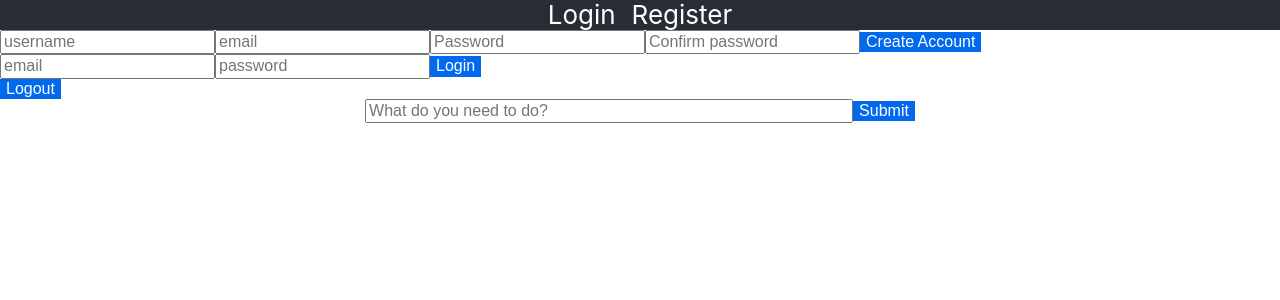
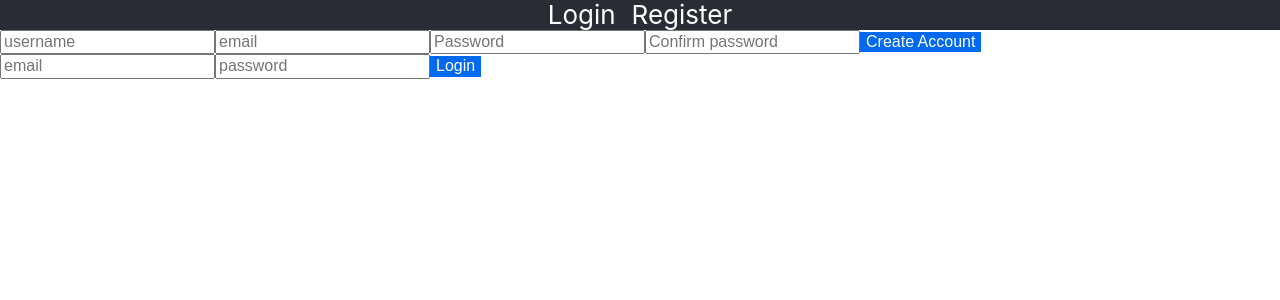
Before and after one commit to stevencschoi/map-todos, a React (Create React App) app: page / in a window 1280 px wide. Shown: the top 300 px of the page. Built offline with nearby package versions, Linux system fonts and the light colour scheme.

Commit message:
render depends on login or not

```diff
--- a/src/App.js
+++ b/src/App.js
@@ -1,4 +1,4 @@
-import React from "react";
+import React, {useState} from "react";
 import axios from "axios";
 import Cookies from "js-cookie";
 import "./App.css";
@@ -8,7 +8,10 @@ import TodoForm from "./components/TodoForm";
 import Login from "./components/Login";
 
 function App() {
+  const [isLogin, setIslogin] = useState(Cookies.get('userId') ? true : false )
+
   const logout = () => {
+    setIslogin(false)
     Cookies.remove("userId");
     axios
       .get(`http://localhost:4000/logout`)
@@ -22,10 +25,10 @@ function App() {
       <header className="App-header">
         <Nav />
       </header>
-      <Register />
-      <Login />
-      <button onClick={logout}>Logout</button>
-      <TodoForm />
+      {!isLogin && <Register setIslogin={setIslogin}/>}
+      {!isLogin && <Login setIslogin={setIslogin}/>}
+      {isLogin && <button onClick={logout}>Logout</button>}
+      {isLogin && <TodoForm />}
     </div>
   );
 }
--- a/src/components/Login.js
+++ b/src/components/Login.js
@@ -3,7 +3,7 @@ import axios from "axios";
 import Cookies from "js-cookie"
 import "../App.css";
 
-export default function Login() {
+export default function Login({setIslogin}) {
   const [inputs, setInputs] = useState({
     logemail: "",
     logpassword: "",
@@ -15,6 +15,7 @@ export default function Login() {
       .then(res => {
         // console.log("logged in", res.data);
         Cookies.set("userId", res.data);
+        setIslogin(true)
         // return res;
       })
       .catch(err => console.error(err));
--- a/src/components/Register.js
+++ b/src/components/Register.js
@@ -6,7 +6,7 @@ import Cookies from "js-cookie";
 
 // import { Redirect } from "react-router-dom";
 
-const Register = () => {
+const Register = ({setIslogin}) => {
   const [inputs, setInputs] = useState({
     username: "",
     email: "",
@@ -42,6 +42,7 @@ const Register = () => {
       .then(res => {
         Cookies.set("userId", res.data._id);
         clearInputs();
+        setIslogin(true)
         // setToHome(true);
       })
       .catch(error => console.log(error));
--- a/src/components/TodoForm.js
+++ b/src/components/TodoForm.js
@@ -9,6 +9,8 @@ export default function TodoForm() {
   const clearText = () => {
     setText("");
   };
+
+  // useState(Cookies.get('userId')
 
   const submitTodo = e => {
     e.preventDefault();
```
